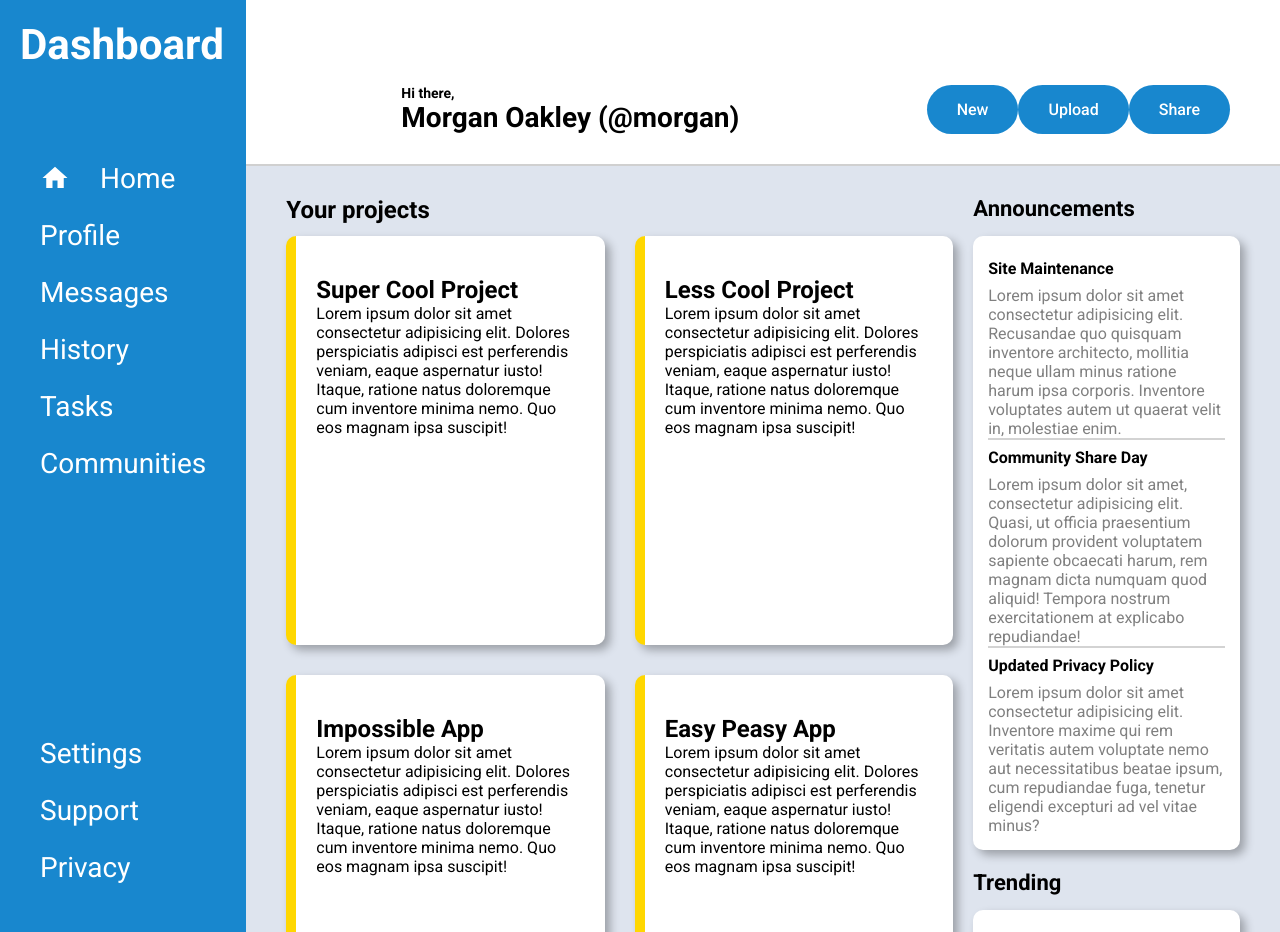
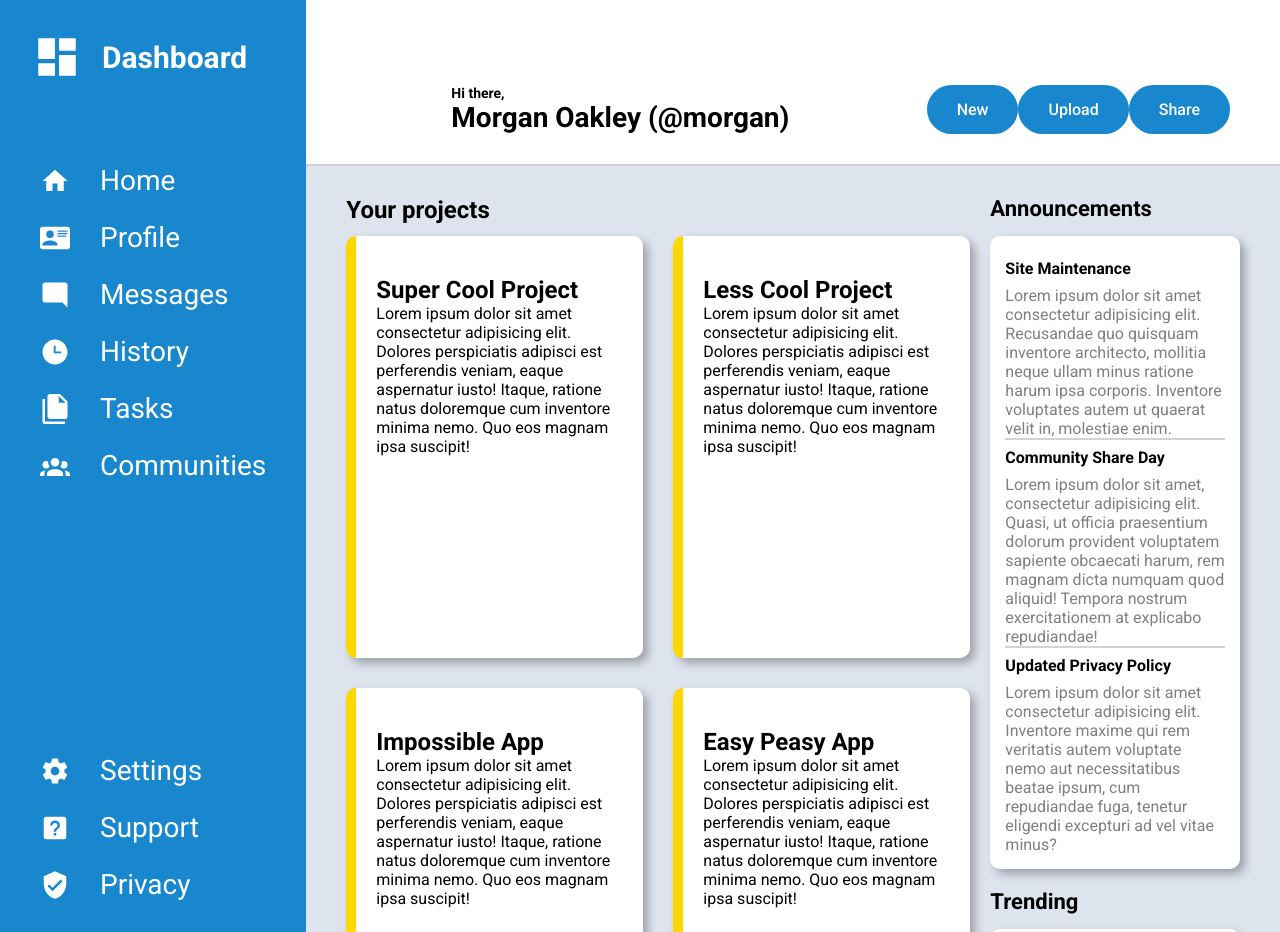
Before and after one commit to aidanwsimmons/admin-dashboard, a plain HTML site: page index.html in a window 1280 px wide. Shown: the top 932 px of the page. Drawn offline with Linux system fonts and the light colour scheme.

Commit message:
finished nav icons and styling

```diff
--- a/index.html
+++ b/index.html
@@ -39,24 +39,24 @@
 
     <nav>
         <div class="logo">
-            <h3>Dashboard</h3>
+            <h3><svg xmlns="http://www.w3.org/2000/svg" viewBox="0 0 24 24"><title>view-dashboard</title><path d="M13,3V9H21V3M13,21H21V11H13M3,21H11V15H3M3,13H11V3H3V13Z" /></svg>Dashboard</h3>
         </div>
         <div class="links">
             <div class="links-1">
                 <ul>
                     <li><svg xmlns="http://www.w3.org/2000/svg" viewBox="0 0 24 24"><title>home</title><path d="M10,20V14H14V20H19V12H22L12,3L2,12H5V20H10Z" /></svg>Home</li>
-                    <li>Profile</li>
-                    <li>Messages</li>
-                    <li>History</li>
-                    <li>Tasks</li>
-                    <li>Communities</li>
+                    <li><svg xmlns="http://www.w3.org/2000/svg" viewBox="0 0 24 24"><title>card-account-details</title><path d="M2,3H22C23.05,3 24,3.95 24,5V19C24,20.05 23.05,21 22,21H2C0.95,21 0,20.05 0,19V5C0,3.95 0.95,3 2,3M14,6V7H22V6H14M14,8V9H21.5L22,9V8H14M14,10V11H21V10H14M8,13.91C6,13.91 2,15 2,17V18H14V17C14,15 10,13.91 8,13.91M8,6A3,3 0 0,0 5,9A3,3 0 0,0 8,12A3,3 0 0,0 11,9A3,3 0 0,0 8,6Z" /></svg>Profile</li>
+                    <li><svg xmlns="http://www.w3.org/2000/svg" viewBox="0 0 24 24"><title>message-reply</title><path d="M22,4C22,2.89 21.1,2 20,2H4A2,2 0 0,0 2,4V16A2,2 0 0,0 4,18H18L22,22V4Z" /></svg>Messages</li>
+                    <li><svg xmlns="http://www.w3.org/2000/svg" viewBox="0 0 24 24"><title>clock-time-three</title><path d="M12 2C6.5 2 2 6.5 2 12C2 17.5 6.5 22 12 22C17.5 22 22 17.5 22 12S17.5 2 12 2M17 13H11V7H12.5V11.5H17V13Z" /></svg>History</li>
+                    <li><svg xmlns="http://www.w3.org/2000/svg" viewBox="0 0 24 24"><title>file-multiple</title><path d="M15,7H20.5L15,1.5V7M8,0H16L22,6V18A2,2 0 0,1 20,20H8C6.89,20 6,19.1 6,18V2A2,2 0 0,1 8,0M4,4V22H20V24H4A2,2 0 0,1 2,22V4H4Z" /></svg>Tasks</li>
+                    <li><svg xmlns="http://www.w3.org/2000/svg" viewBox="0 0 24 24"><title>account-group</title><path d="M12,5.5A3.5,3.5 0 0,1 15.5,9A3.5,3.5 0 0,1 12,12.5A3.5,3.5 0 0,1 8.5,9A3.5,3.5 0 0,1 12,5.5M5,8C5.56,8 6.08,8.15 6.53,8.42C6.38,9.85 6.8,11.27 7.66,12.38C7.16,13.34 6.16,14 5,14A3,3 0 0,1 2,11A3,3 0 0,1 5,8M19,8A3,3 0 0,1 22,11A3,3 0 0,1 19,14C17.84,14 16.84,13.34 16.34,12.38C17.2,11.27 17.62,9.85 17.47,8.42C17.92,8.15 18.44,8 19,8M5.5,18.25C5.5,16.18 8.41,14.5 12,14.5C15.59,14.5 18.5,16.18 18.5,18.25V20H5.5V18.25M0,20V18.5C0,17.11 1.89,15.94 4.45,15.6C3.86,16.28 3.5,17.22 3.5,18.25V20H0M24,20H20.5V18.25C20.5,17.22 20.14,16.28 19.55,15.6C22.11,15.94 24,17.11 24,18.5V20Z" /></svg>Communities</li>
                 </ul>
             </div>
             <div class="links-2">
                 <ul>
-                    <li>Settings</li>
-                    <li>Support</li>
-                    <li>Privacy</li>
+                    <li><svg xmlns="http://www.w3.org/2000/svg" viewBox="0 0 24 24"><title>cog</title><path d="M12,15.5A3.5,3.5 0 0,1 8.5,12A3.5,3.5 0 0,1 12,8.5A3.5,3.5 0 0,1 15.5,12A3.5,3.5 0 0,1 12,15.5M19.43,12.97C19.47,12.65 19.5,12.33 19.5,12C19.5,11.67 19.47,11.34 19.43,11L21.54,9.37C21.73,9.22 21.78,8.95 21.66,8.73L19.66,5.27C19.54,5.05 19.27,4.96 19.05,5.05L16.56,6.05C16.04,5.66 15.5,5.32 14.87,5.07L14.5,2.42C14.46,2.18 14.25,2 14,2H10C9.75,2 9.54,2.18 9.5,2.42L9.13,5.07C8.5,5.32 7.96,5.66 7.44,6.05L4.95,5.05C4.73,4.96 4.46,5.05 4.34,5.27L2.34,8.73C2.21,8.95 2.27,9.22 2.46,9.37L4.57,11C4.53,11.34 4.5,11.67 4.5,12C4.5,12.33 4.53,12.65 4.57,12.97L2.46,14.63C2.27,14.78 2.21,15.05 2.34,15.27L4.34,18.73C4.46,18.95 4.73,19.03 4.95,18.95L7.44,17.94C7.96,18.34 8.5,18.68 9.13,18.93L9.5,21.58C9.54,21.82 9.75,22 10,22H14C14.25,22 14.46,21.82 14.5,21.58L14.87,18.93C15.5,18.67 16.04,18.34 16.56,17.94L19.05,18.95C19.27,19.03 19.54,18.95 19.66,18.73L21.66,15.27C21.78,15.05 21.73,14.78 21.54,14.63L19.43,12.97Z" /></svg>Settings</li>
+                    <li><svg xmlns="http://www.w3.org/2000/svg" viewBox="0 0 24 24"><title>help-box</title><path d="M11,18H13V16H11V18M12,6A4,4 0 0,0 8,10H10A2,2 0 0,1 12,8A2,2 0 0,1 14,10C14,12 11,11.75 11,15H13C13,12.75 16,12.5 16,10A4,4 0 0,0 12,6M5,3H19A2,2 0 0,1 21,5V19A2,2 0 0,1 19,21H5A2,2 0 0,1 3,19V5A2,2 0 0,1 5,3Z" /></svg>Support</li>
+                    <li><svg xmlns="http://www.w3.org/2000/svg" viewBox="0 0 24 24"><title>shield-check</title><path d="M10,17L6,13L7.41,11.59L10,14.17L16.59,7.58L18,9M12,1L3,5V11C3,16.55 6.84,21.74 12,23C17.16,21.74 21,16.55 21,11V5L12,1Z" /></svg>Privacy</li>
                 </ul>
             </div>
         </div>
--- a/styles.css
+++ b/styles.css
@@ -76,8 +76,20 @@ nav{
 .logo {
     grid-row: 1 / 2;
     color: white;
-    padding: 20px;
-    font-size: 36px;
+    padding: 32px;
+}
+
+.logo h3{
+    display: flex;
+    align-items: center;
+    font-size: 30px;
+}
+
+.logo svg {
+    fill: white;
+    height: 50px;
+    width: 50px;
+    padding-right: 20px;
 }
 
 .links {
```
